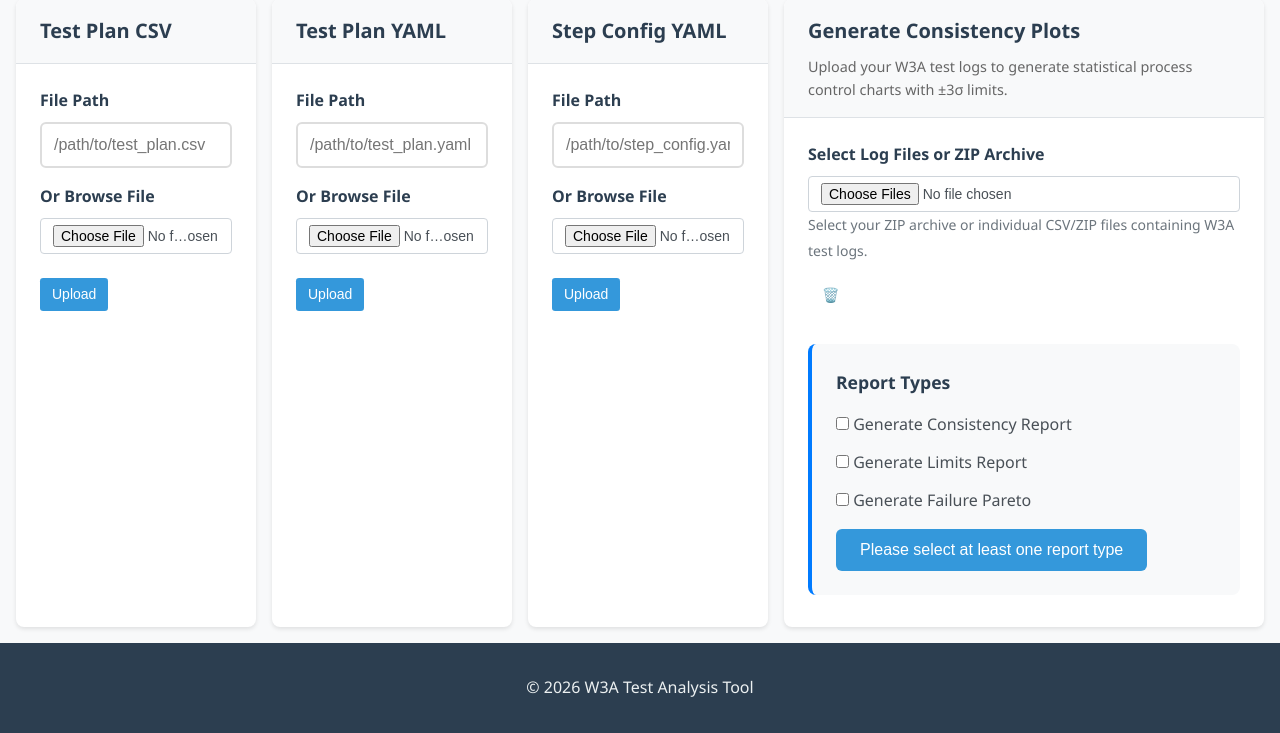
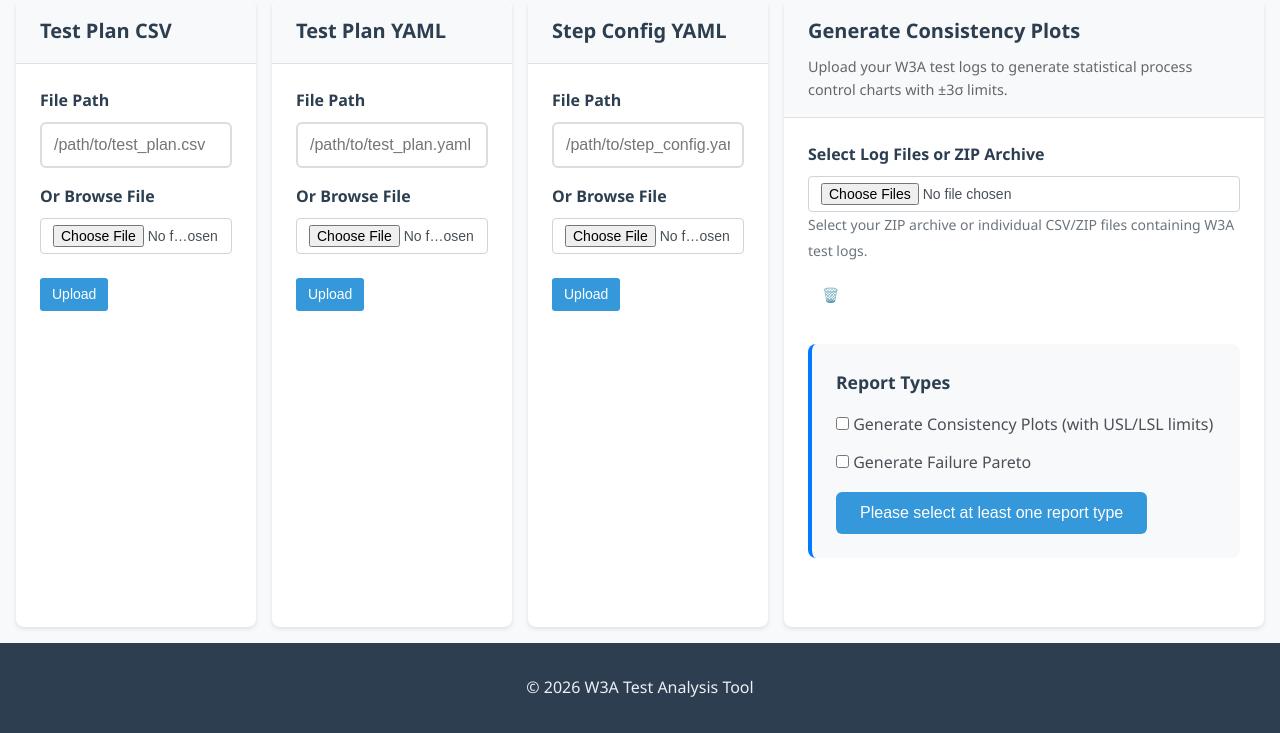
Before and after one commit to zachatblock/mte-consistency-analyzer, a Flask app: page / in a window 1280 px wide. Shown: the part 87-820 px from the top of the page. Run offline with Flask 3, Linux system fonts and the light colour scheme; some libraries are stand-ins or nearby versions.

Commit message:
Remove Generate Limits Report option and update UI
- Removed 'Generate Limits Report' checkbox from UI
- Updated 'Generate Consistency Report' to 'Generate Consistency Plots (with USL/LSL limits)'
- Updated JavaScript to remove references to limits report checkbox
- Simplified report selection to just Consistency Plots and Failure Pareto
- Updated button text generation to reflect new options

```diff
--- a/routes/consistency.py
+++ b/routes/consistency.py
@@ -878,16 +878,40 @@ def analyze_failures():
             # Process each failed log - focus only on first error items
             all_failures = []
             first_error_counts = Counter()
+            processing_stats = {
+                'total_files_to_process': len(failed_files),
+                'successfully_parsed': 0,
+                'failed_to_parse': 0,
+                'no_first_error': 0,
+                'extraction_errors': 0
+            }
 
-            for failed_file in failed_files:
+            print(f"DEBUG: Starting to process {len(failed_files)} failed files")
+
+            for i, failed_file in enumerate(failed_files):
+                print(f"DEBUG: Processing file {i+1}/{len(failed_files)}: {failed_file}")
+
                 failure_data = extract_and_parse_failed_log(failed_file, temp_dir)
-                if failure_data:
-                    all_failures.append(failure_data)
 
-                    # Count only the first error (which should be the root cause)
-                    if failure_data.get('first_error_item'):
-                        first_error_counts[failure_data['first_error_item']] += 1
-                        print(f"DEBUG: Counted first error: {failure_data['first_error_item']} for SN {failure_data.get('serial_number')}")
+                if not failure_data:
+                    processing_stats['extraction_errors'] += 1
+                    print(f"DEBUG: Failed to extract/parse {failed_file}")
+                    continue
+
+                if not failure_data.get('first_error_item'):
+                    processing_stats['no_first_error'] += 1
+                    print(f"DEBUG: No first error found in {failed_file} - SN: {failure_data.get('serial_number')}")
+                    continue
+
+                # Successfully processed
+                processing_stats['successfully_parsed'] += 1
+                all_failures.append(failure_data)
+
+                # Count only the first error (which should be the root cause)
+                first_error_counts[failure_data['first_error_item']] += 1
+                print(f"DEBUG: SUCCESS - Counted first error: {failure_data['first_error_item']} for SN {failure_data.get('serial_number')}")
+
+            print(f"DEBUG: Processing complete - Stats: {processing_stats}")
 
             if not all_failures:
                 return jsonify({'error': 'No valid failure data found in logs'}), 400
--- a/templates/consistency/index.html
+++ b/templates/consistency/index.html
@@ -168,13 +168,7 @@
                     <div class="form-check">
                         <input class="form-check-input" type="checkbox" id="consistency-report" onchange="updateGenerateButton()">
                         <label class="form-check-label" for="consistency-report">
-                            Generate Consistency Report
-                        </label>
-                    </div>
-                    <div class="form-check">
-                        <input class="form-check-input" type="checkbox" id="limits-report" onchange="updateGenerateButton()">
-                        <label class="form-check-label" for="limits-report">
-                            Generate Limits Report
+                            Generate Consistency Plots (with USL/LSL limits)
                         </label>
                     </div>
                     <div class="form-check">
@@ -596,13 +590,12 @@ function clearLogs() {
 // Update generate button based on checkbox selection
 function updateGenerateButton() {
     const consistencyCheck = document.getElementById('consistency-report').checked;
-    const limitsCheck = document.getElementById('limits-report').checked;
     const paretoCheck = document.getElementById('failure-pareto').checked;
 
     const btn = document.getElementById('generate-plots-btn');
     const btnText = document.getElementById('btn-text');
 
-    const selectedCount = [consistencyCheck, limitsCheck, paretoCheck].filter(Boolean).length;
+    const selectedCount = [consistencyCheck, paretoCheck].filter(Boolean).length;
 
     if (selectedCount === 0) {
         btnText.textContent = 'Please select at least one report type';
@@ -610,8 +603,7 @@ function updateGenerateButton() {
         btn.disabled = true;
     } else {
         let reportTypes = [];
-        if (consistencyCheck) reportTypes.push('Consistency');
-        if (limitsCheck) reportTypes.push('Limits');
+        if (consistencyCheck) reportTypes.push('Consistency Plots');
         if (paretoCheck) reportTypes.push('Pareto');
 
         btnText.textContent = `Generate ${reportTypes.join(' + ')} Report${selectedCount > 1 ? 's' : ''}`;
@@ -649,7 +641,6 @@ function generatePlots() {
 
     // Get selected report types
     const consistencyCheck = document.getElementById('consistency-report').checked;
-    const limitsCheck = document.getElementById('limits-report').checked;
     const paretoCheck = document.getElementById('failure-pareto').checked;
 
     // Show loading state
@@ -662,10 +653,6 @@ function generatePlots() {
 
     if (consistencyCheck) {
         promises.push(generateConsistencyReport(selectedFile));
-    }
-
-    if (limitsCheck) {
-        promises.push(generateLimitsReport(selectedFile));
     }
 
     if (paretoCheck) {
```
